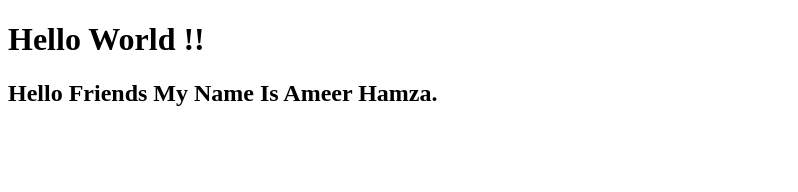
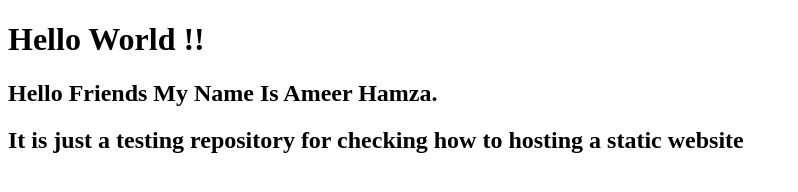
Before and after one commit to Malik-Ameer-Hamza/BootcampPIAIC, a plain HTML site: page index.html in a window 1280 px wide. Shown: the whole page, without its empty margins (0-798 px from the left). Drawn offline with Linux system fonts and the light colour scheme.

Commit message:
h2 is added

```diff
--- a/index.html
+++ b/index.html
@@ -8,5 +8,6 @@
 <body>
     <h1>Hello World !!</h1>
     <h2>Hello Friends My Name Is Ameer Hamza.</h2>
+    <h2>It is just a testing repository for checking how to hosting a static website</h2>
 </body>
 </html>
```
